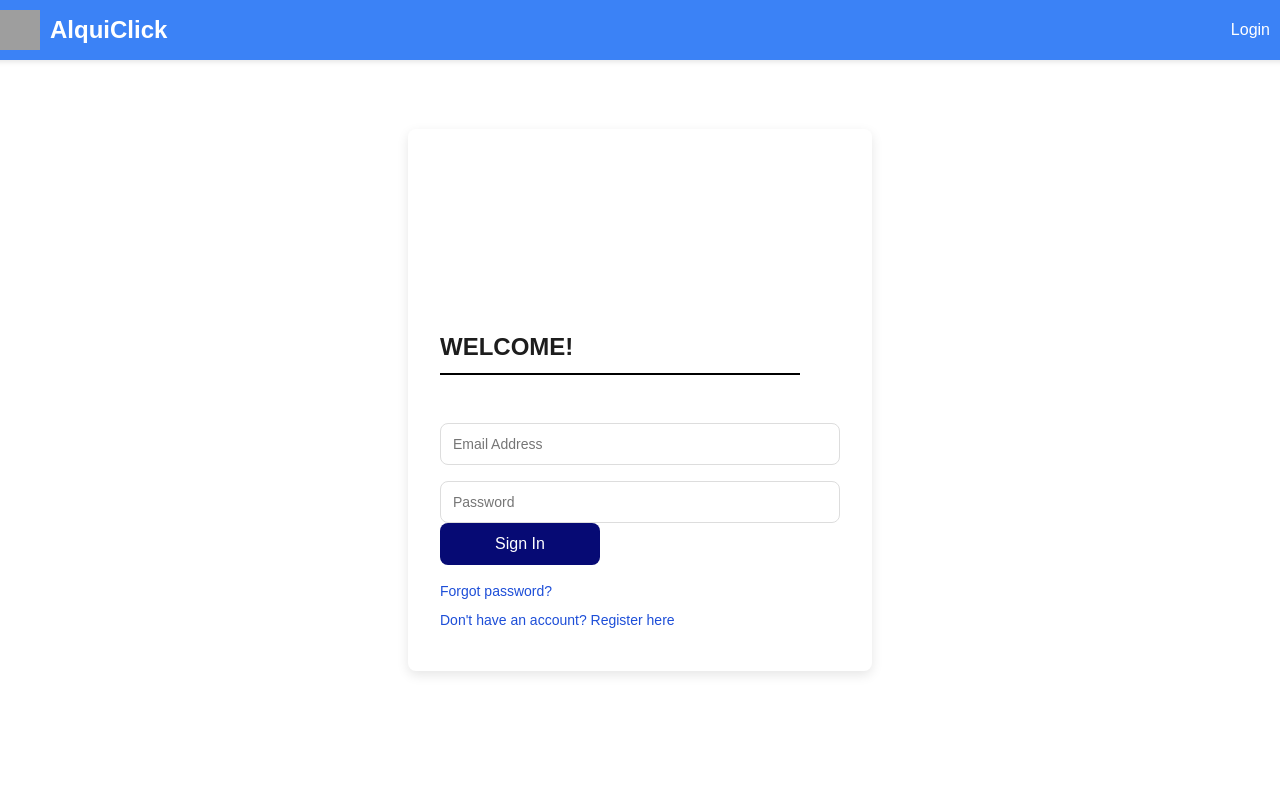
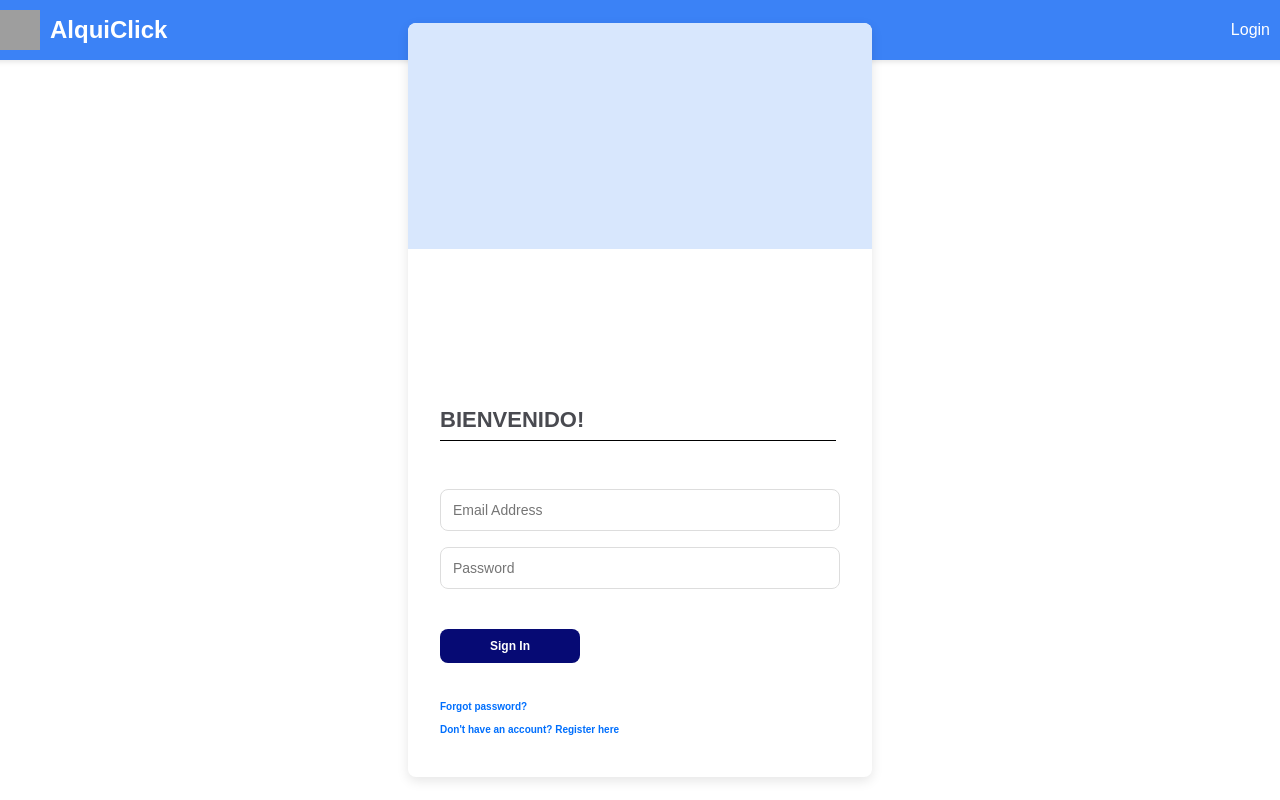
Before and after one commit to AlquiClick/frontend, a React (Vite) app: page /loginv2 in a window 1280 px wide. Built offline with nearby package versions, Linux system fonts and the light colour scheme; grey boxes are pictures that could not be loaded.

Commit message:
finaly login

```diff
--- a/src/components/LoginV2Form.jsx
+++ b/src/components/LoginV2Form.jsx
@@ -11,27 +11,7 @@ const LoginV2Form = () => {
     const navigate = useNavigate();
 
     const onLoginUser = async (values) => {
-        const credentials = btoa(`${values.username}:${values.password}`);
-        const response = await fetch('http://127.0.0.1:5000/login', {
-            method: "POST",
-            headers: {
-                'Content-Type': 'application/json',
-                'Authorization': `Basic ${credentials}`,
-            },
-            body: JSON.stringify({})
-        });
-
-        if (!response.ok) {
-            console.log("Error en la solicitud");
-            return;
-        }
-
-        const data = await response.json();
-        localStorage.setItem('token', JSON.stringify(data.token));
-        localStorage.setItem('username', values.username);
-        localStorage.setItem('user_id', data.user_id);
-
-        navigate('/');
+        navigate('/busqueda');
     };
 
     const validationSchema = Yup.object().shape({
@@ -48,10 +28,7 @@ const LoginV2Form = () => {
         <div className="login-page-container">
             <div className="login-container">
                 <div className="blue-banner"></div>
-                {/* <div className="login-image-placeholder">
-                    <img src="your-image-url" alt="Placeholder" />
-                </div> */}
-                <h2 className="login-title">Welcome!</h2>
+                <h2 className="login-title">Bienvenido!</h2>
                 <div className="title-underline"></div>
                 <Formik
                     initialValues={{ password: '', username: '' }}
@@ -89,7 +66,7 @@ const LoginV2Form = () => {
                                 feedback={false}
                                 className="custom-password-input"
                             />
-                                {errors.password && touched.password && <div className="error-message">{errors.password}</div>}
+                            {errors.password && touched.password && <div className="error-message">{errors.password}</div>}
                             <Button
                                 label="Sign In"
                                 type="submit"
--- a/src/styles/loginV2.css
+++ b/src/styles/loginV2.css
@@ -33,10 +33,10 @@ body {
 }
 
 .blue-banner {
-    background-color: #cfd8ff;
+    background-color: #D8E7FD;
     height: 30%;
     width: 100%;
-    position: relative;
+    position: absolute;
     margin-bottom: 20%;
     top: 0;
     left: 0;
@@ -60,17 +60,18 @@ body {
 }
 
 .login-title {
-    font-size: 24px;
-    color: #1d1d1d;
-    margin-bottom: 0.5rem;
+    font-size: 22px;
+    color: #494A50;
+    margin-bottom: 1%;
+    margin-top: 65%;
     text-transform: uppercase;
     font-weight: bold;
     text-align: left;
 }
 
 .title-underline {
-    width: 90%;
-    height: 2px;
+    width: 99%;
+    height: 1px;
     margin-bottom: 12%;
     background-color: #000;
 }
@@ -119,14 +120,18 @@ body {
 }
 
 .login-button {
-    padding: 0.75rem;
+    padding: 0.65rem;
+    height: 10%;
+    margin-top: 10%;
+    margin-bottom: 5%;
     background-color: #060A74;
     color: white;
     border: none;
     border-radius: 8px;
     cursor: pointer;
-    font-size: 16px;
-    width: 40%;
+    font-size: 12px;
+    font-weight: bold;
+    width: 35%;
 }
 
 .login-button:hover {
@@ -141,8 +146,9 @@ body {
 }
 
 .login-links a {
-    color: #1d4ed8;
-    font-size: 14px;
+    color: #006FFD;
+    font-size: 10px;
+    font-weight: bold;
     text-decoration: none;
     margin-bottom: 0.5rem;
 }
```
